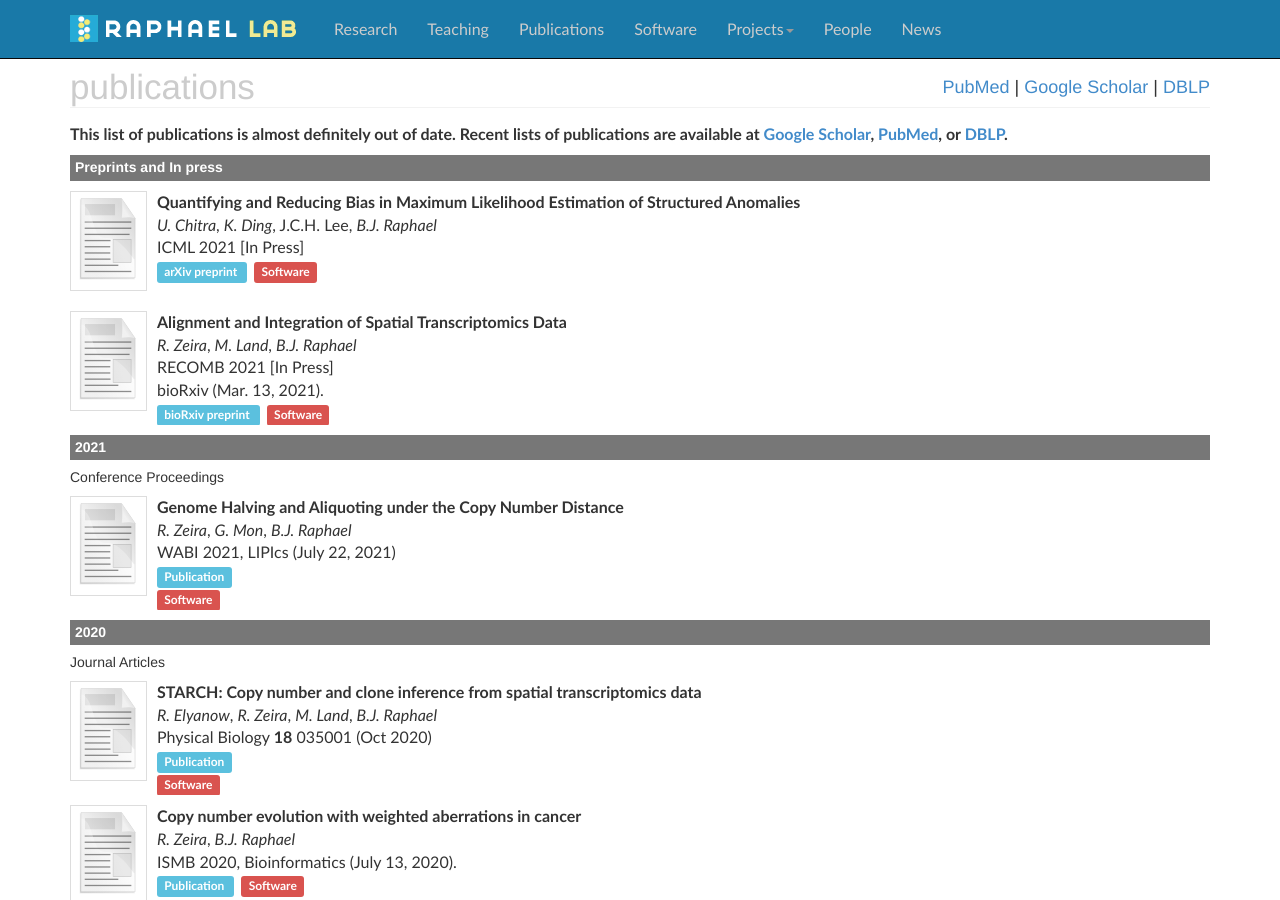
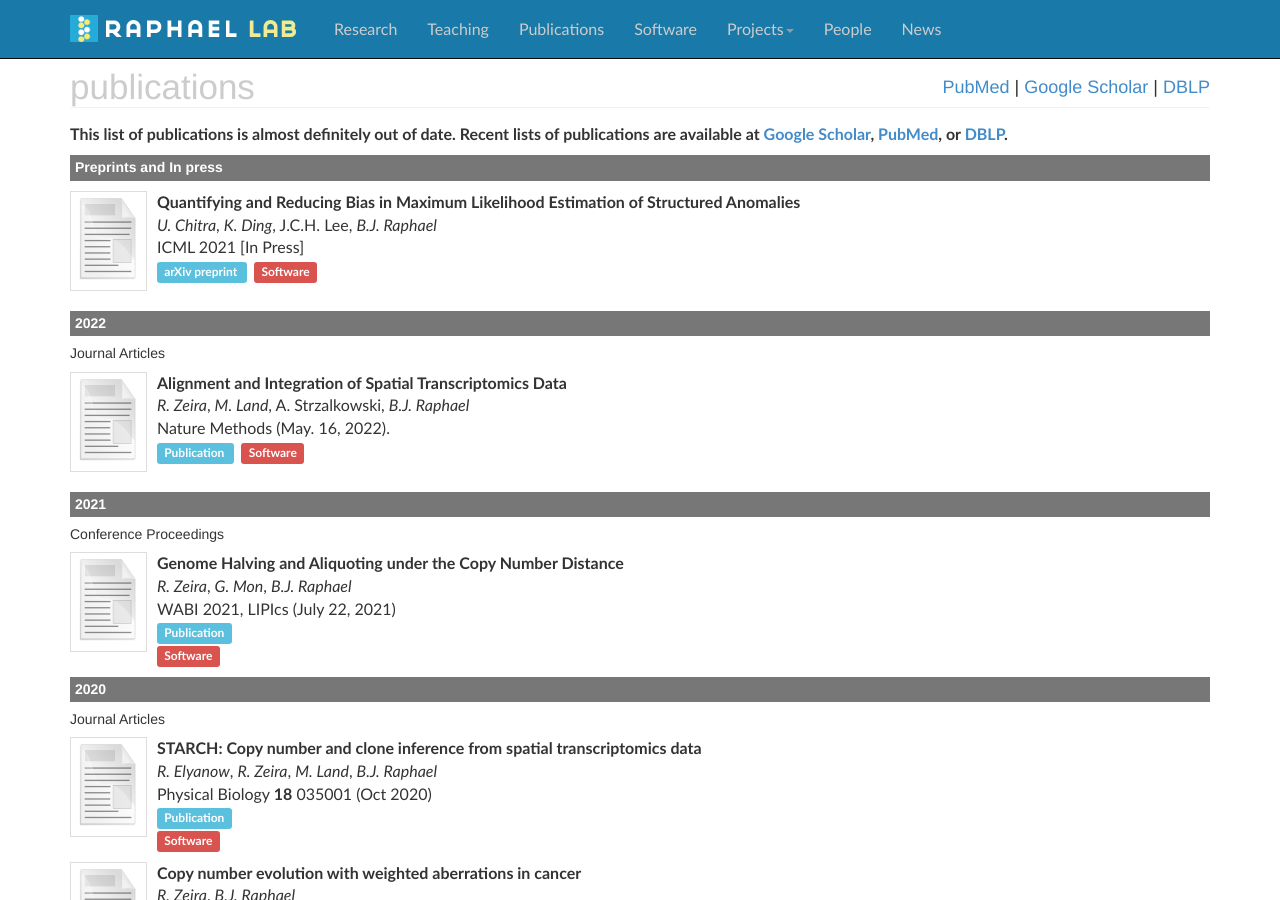
Before and after one commit to raphael-group/raphael-group.github.io, a Jekyll site: the page built from publications/index.md, in a window 1280 px wide and 900 px high. Built offline with Jekyll 4.4.1, drawn with Linux system fonts in a browser that asks for light colours; nearby versions of some CDN libraries; comment, search, counter and statistics services are not loaded.

Commit message:
Update index.md
update PASTE publication

```diff
--- a/publications/index.md
+++ b/publications/index.md
@@ -27,17 +27,19 @@
 	</span>
 
 
+### 2022 ###
+
+##### Journal Articles
+
 * [![PASTE](../assets/img/papers/missing.svg)](https://www.biorxiv.org/content/10.1101/2021.03.16.435604v1)
 **Alignment and Integration of Spatial Transcriptomics Data**
 
-	_R. Zeira_, _M. Land_, _B.J. Raphael_
-
-	RECOMB 2021 [In Press]
-
-	bioRxiv (Mar. 13, 2021).
-
-	<span class="label label-info">
-        	<a href="https://www.biorxiv.org/content/10.1101/2021.03.16.435604v1" target="_new">bioRxiv preprint</a>
+	_R. Zeira_, _M. Land_, A. Strzalkowski, _B.J. Raphael_
+
+	Nature Methods (May. 16, 2022).
+
+	<span class="label label-info">
+        	<a href="https://www.nature.com/articles/s41592-022-01459-6" target="_new">Publication</a>
     	</span>
 	  	<span class="label label-danger">
 		<a href="https://github.com/raphael-group/paste">Software</a>
```
